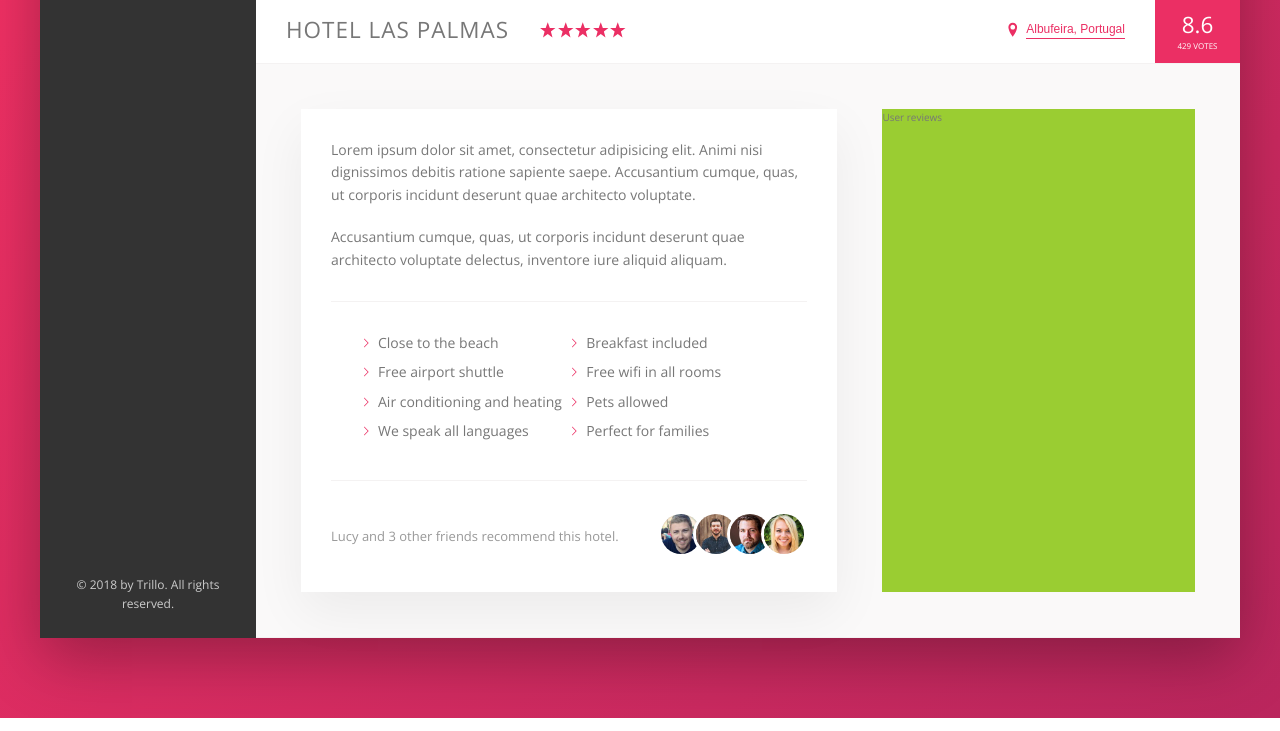
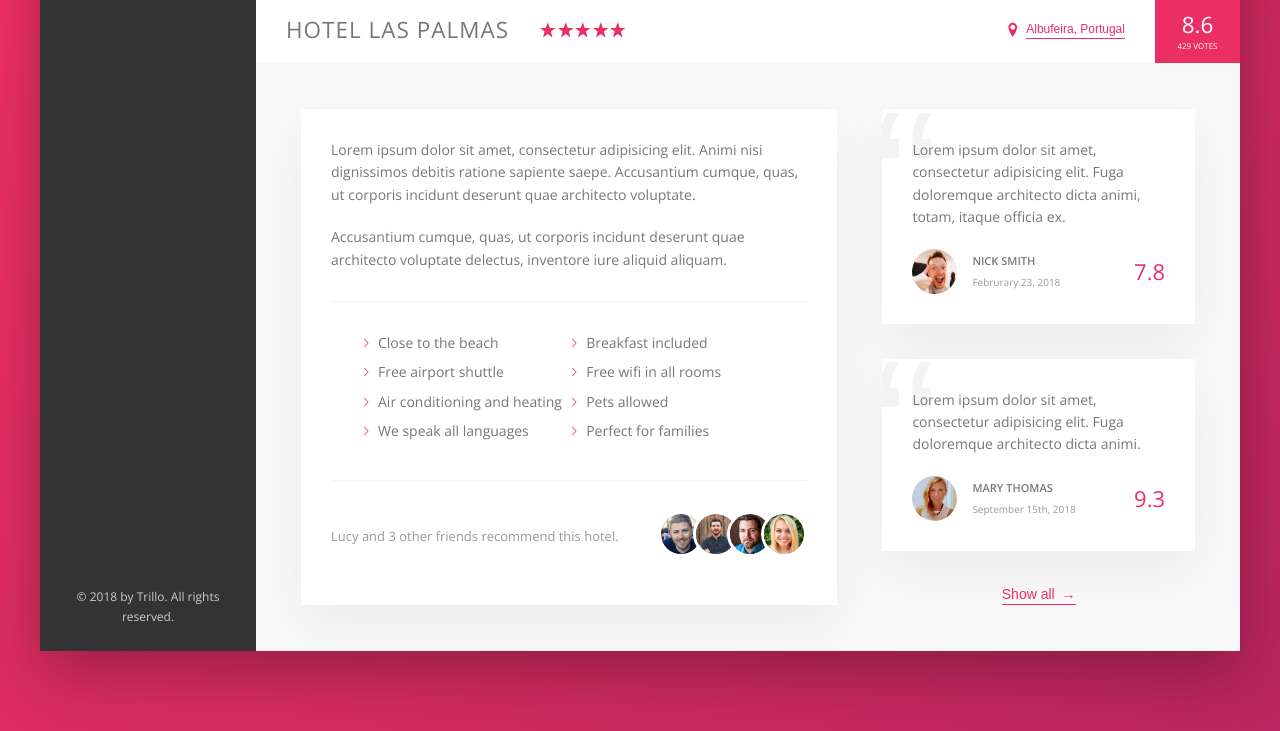
Before and after one commit to jhmendes/trillo, a website: page index.html in a window 1280 px wide. Shown: the part 538-1269 px from the top of the page. Drawn offline with nearby package versions, Linux system fonts and the light colour scheme.

Commit message:
completed reviews section

```diff
--- a/index.html
+++ b/index.html
@@ -86,7 +86,7 @@
           </li>
         </ul>
         <div class="legal">
-          &copy; 2018 by Trillo.  All rights reserved.
+          &copy; 2018 by Trillo. All rights reserved.
         </div>
       </nav>
 
@@ -142,9 +142,7 @@
         <div class="detail">
           <div class="description">
             <p class="paragraph">
-                Lorem ipsum dolor sit amet, consectetur adipisicing elit.
-                Animi nisi dignissimos debitis ratione sapiente saepe.
-                Accusantium cumque, quas, ut corporis incidunt deserunt quae architecto voluptate.
+              Lorem ipsum dolor sit amet, consectetur adipisicing elit. Animi nisi dignissimos debitis ratione sapiente saepe. Accusantium cumque, quas, ut corporis incidunt deserunt quae architecto voluptate.
             </p>
             <p class="paragraph">
               Accusantium cumque, quas, ut corporis incidunt deserunt quae architecto voluptate delectus, inventore iure aliquid aliquam.
@@ -174,7 +172,35 @@
           </div>
 
           <div class="user-reviews">
-              User reviews
+            <figure class="review">
+              <blockquote class="review__text">
+                Lorem ipsum dolor sit amet, consectetur adipisicing elit. Fuga doloremque architecto dicta animi, totam, itaque officia ex.
+
+              </blockquote>
+              <figcaption class="review__users">
+                <img src="img/user-1.jpg" alt="" class="review__photo">
+                <div class="review__user-box">
+                  <p class="review__user-name">Nick Smith</p>
+                  <p class="review__user-date">Februrary 23, 2018</p>
+                </div>
+                <div class="review__user-rating">7.8</div>
+              </figcaption>
+            </figure>
+
+            <figure class="review">
+              <blockquote class="review__text">
+                Lorem ipsum dolor sit amet, consectetur adipisicing elit. Fuga doloremque architecto dicta animi. </blockquote>
+              <figcaption class="review__users">
+                <img src="img/user-2.jpg" alt="" class="review__photo">
+                <div class="review__user-box">
+                  <p class="review__user-name">Mary Thomas</p>
+                  <p class="review__user-date">September 15th, 2018</p>
+                </div>
+                <div class="review__user-rating">9.3</div>
+              </figcaption>
+            </figure>
+
+            <button class="btn-inline">Show all <span>&rarr;</span></button>
           </div>
         </div>
 
--- a/sass/_components.scss
+++ b/sass/_components.scss
@@ -266,11 +266,22 @@
   display: inline-block;
   background-color: transparent;
   cursor: pointer;
-  transition: all 0.2s;
+  transition: margin-left 0.2s;
+
+  & span {
+    margin-left: .3rem;
+    transition: all .2s;
+  }
 
   &:hover {
     color: var(--color-grey-dark-1);
+
+      span  {
+        margin-left: .8rem;
+      }
   }
+
+
 
   &:focus {
     outline: none;
@@ -364,3 +375,69 @@
     }
   }
 }
+
+////////////////////////////////////////
+//Reviews
+
+
+.review {
+
+  background-color: #fff;
+  box-shadow: var(--shadow-light);
+  padding: 3rem;
+  margin-bottom: 3.5rem;
+  position: relative;
+  overflow: hidden;
+
+  &__text {
+  margin-bottom: 2rem;
+  z-index: 10;
+  position: relative;
+  }
+  &__users {
+    display: flex;
+    align-items: center;
+
+  }
+  &__photo {
+    height: 4.5rem;
+    width: 4.5rem;
+    border-radius: 50%;
+    margin-right: 1.5rem;
+  }
+  &__user-box {
+  margin-right: auto;
+
+
+  }
+
+  &__user-name {
+  text-transform: uppercase;
+  font-weight: 600;
+  font-size: 1.1rem;
+  margin-bottom: .4rem;
+  }
+
+  &__user-date {
+  font-size: 1rem;
+  color: var(--color-grey-dark-3);
+  }
+
+  &__user-rating {
+    font-size: 2.2rem;
+    color: var(--color-primary);
+    font-weight: 300;
+  }
+
+  &::before {
+    content: "\201C";
+    position: absolute;
+    top: -2.75rem;
+    left: -1rem;
+    line-height: 1;
+    font-size: 20rem;
+    color: var(--color-grey-light-2);
+    font-family: sans-serif;
+    z-index: 1;
+  }
+}
--- a/sass/_layout.scss
+++ b/sass/_layout.scss
@@ -36,6 +36,8 @@ flex: 1;
 }
 
 .detail {
+  font-size: 1.4rem;
+
   display: flex;
   padding: 4.5rem;
   background-color: var(--color-grey-light-1);
@@ -52,6 +54,8 @@ flex: 1;
 }
 
 .user-reviews {
-  background-color: yellowgreen;
+  display: flex;
   flex: 1;
+  flex-direction: column;
+  align-items: center;
 }
```
Also changed, not shown: css/style.css. Lines whose indentation alone changed are shown as unchanged.
